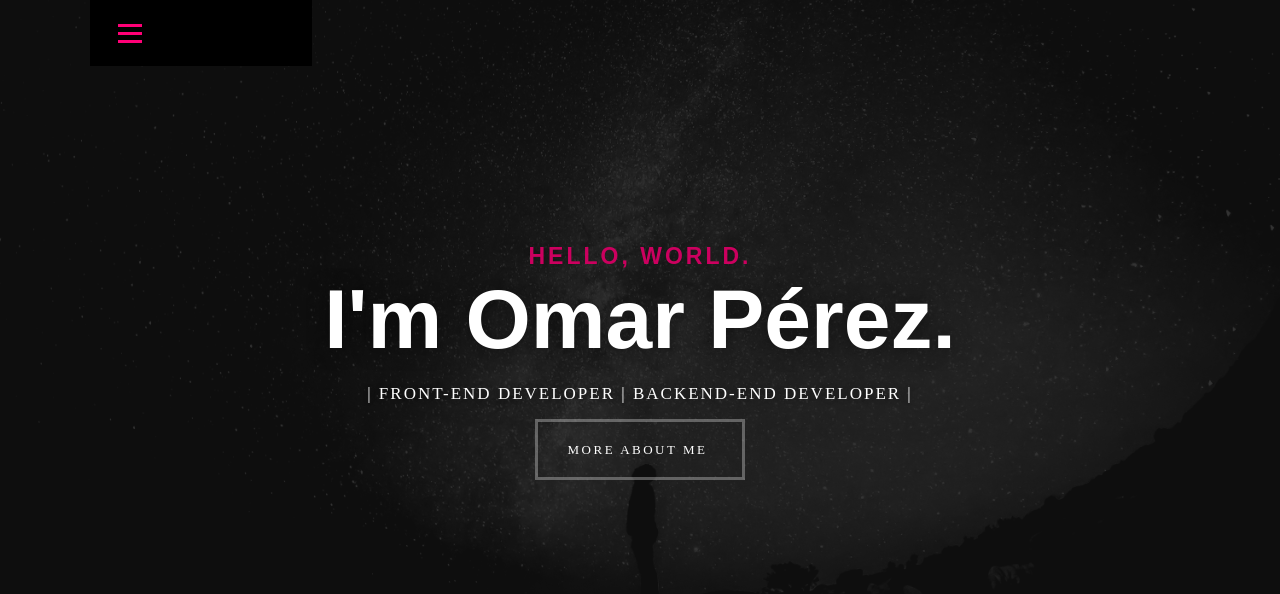
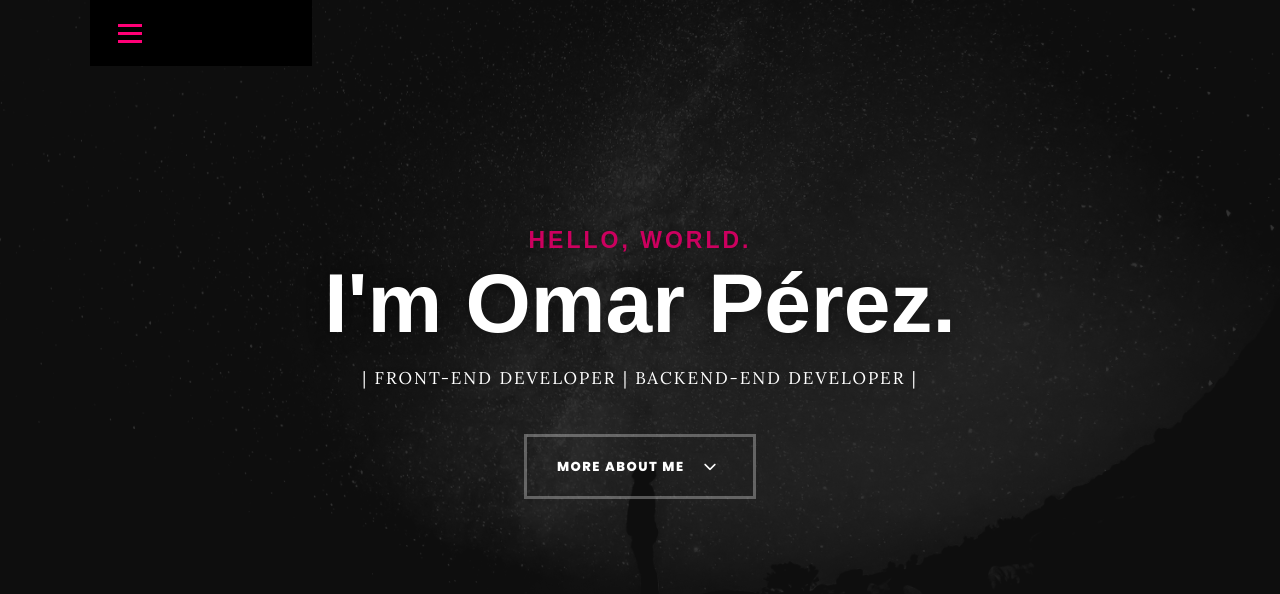
Before and after one commit to omarPerez1987/personal-portfolio, a plain HTML site: page personal-portfolio/index.html in a window 1280 px wide. Shown: the top 594 px of the page. Drawn offline with Linux system fonts and the light colour scheme.

Commit message:
add: styles in main

```diff
--- a/personal-portfolio/index.html
+++ b/personal-portfolio/index.html
@@ -66,8 +66,8 @@
             </p>
 
             <a class="button stroke smoothscroll" href="#about" title=""
-              >More About Me</a
-            >
+              >More About Me <i class="fa-solid fa-chevron-down"></i
+            ></a>
           </div>
         </div>
       </div>
--- a/personal-portfolio/main.css
+++ b/personal-portfolio/main.css
@@ -206,6 +206,17 @@ header .logo a {
   text-align: center;
   transform: translateY(-2.1rem);
 }
+.intro-content h5 {
+  color: #cc005f;
+  font-family: "poppins-bold", sans-serif;
+  font-weight: 800;
+  font-size: 2.3rem;
+  line-height: 1.565;
+  margin-bottom: 0;
+  text-transform: uppercase;
+  letter-spacing: 0.3rem;
+  text-shadow: 0 0 6px rgba(0, 0, 0, 0.2);
+}
 .intro-content h1 {
   color: #ffffff;
   font-family: "poppins-medium", sans-serif;
@@ -218,24 +229,16 @@ header .logo a {
   margin-right: auto;
   text-shadow: 0 0 20px rgba(0, 0, 0, 0.5);
 }
-.intro-content h5 {
-  color: #cc005f;
-  font-family: "poppins-bold", sans-serif;
-  font-size: 2.3rem;
-  line-height: 1.565;
-  margin-bottom: 0;
-  text-transform: uppercase;
-  letter-spacing: 0.3rem;
-  text-shadow: 0 0 6px rgba(0, 0, 0, 0.2);
-}
 .intro-content .intro-position {
-  font-family: "lora-regular", serif;
+  font-family: "lora", serif;
+  font-weight: 400;
   font-size: 1.7rem;
   line-height: 2.4rem;
   text-transform: uppercase;
   letter-spacing: 0.2rem;
   color: #ffffff;
   text-shadow: 0 0 6px rgba(0, 0, 0, 0.2);
+  margin-bottom: 5rem;
 }
 
 .intro-content .button {
@@ -247,8 +250,13 @@ header .logo a {
   padding: 2rem 3.5rem 2rem 3rem;
   margin-top: 0.6rem;
   font-size: 1.3rem;
+  font-family: "poppins", sans-serif;
+  font-weight: 800;
   text-transform: uppercase;
-  letter-spacing: 0.25rem;
+  letter-spacing: 0.15rem;
+}
+.intro-content .button i {
+  padding-left: 1.5rem;
 }
 .intro-content .button:hover,
 .intro-content .button:focus {
```
Also changed, not shown: 1 other file.
